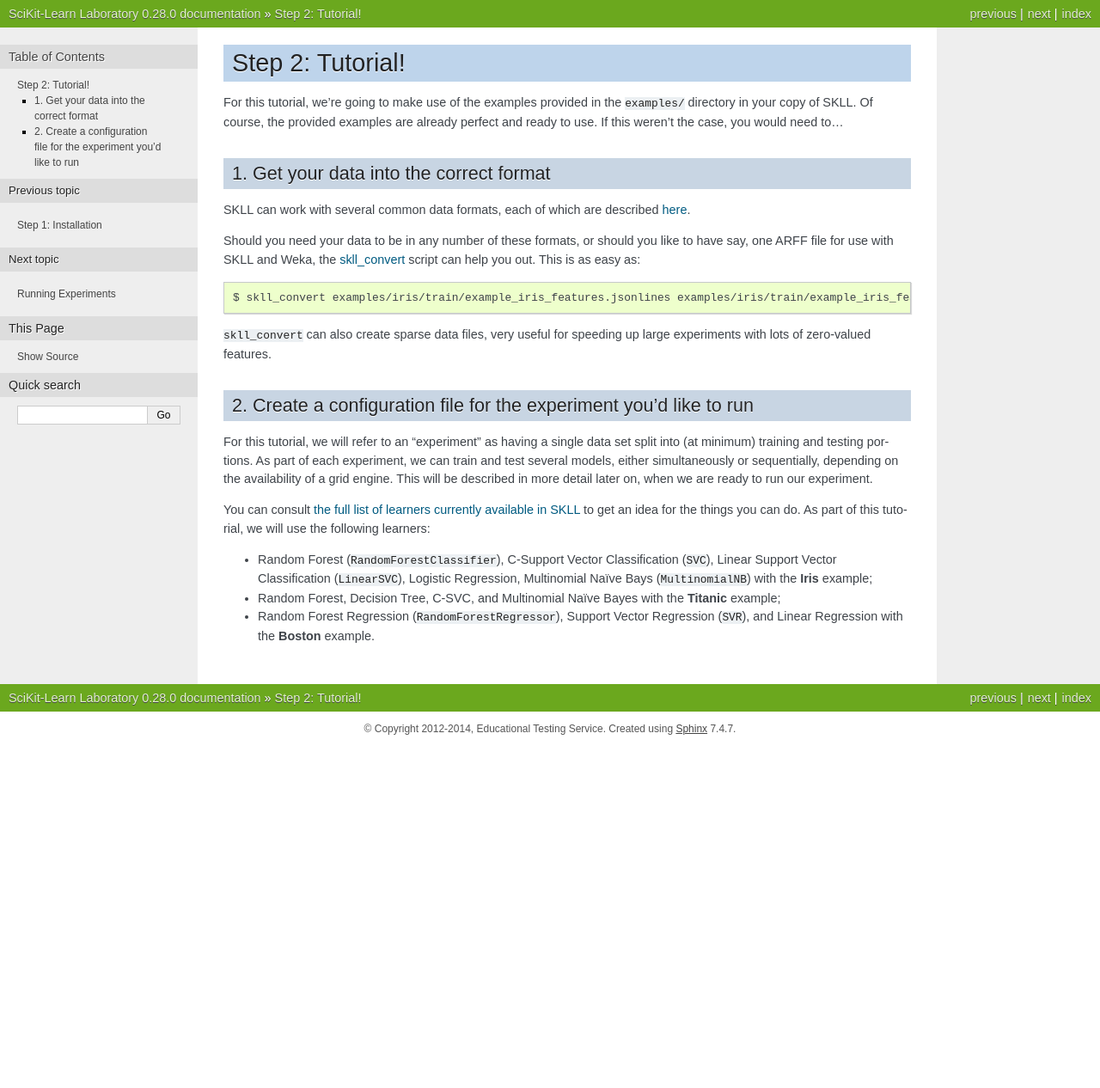
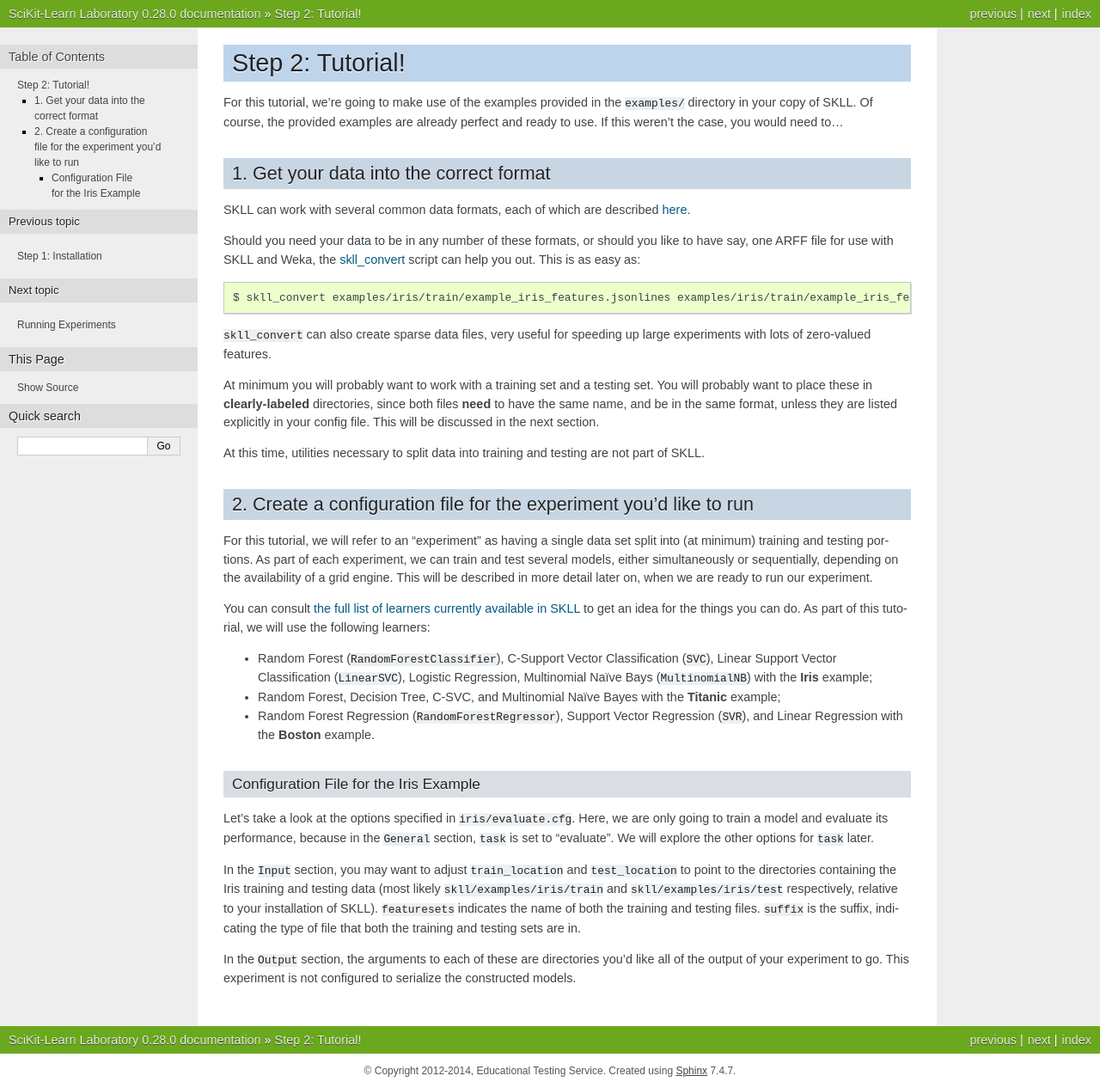
Before and after one commit to EducationalTestingService/skll, a Sphinx documentation site: the page built from doc/tutorial.rst, in a window 1280 px wide. Shown: the whole page at 86% size. Built offline with Sphinx 7.4.7, drawn with Linux system fonts in a browser that asks for light colours; before the commit the page ends 900 px from its top, so only the background shows below that.

Commit message:
Iris configuration file walk-through.

```diff
--- a/doc/tutorial.rst
+++ b/doc/tutorial.rst
@@ -14,6 +14,10 @@ Should you need your data to be in any number of these formats, or should you li
 
 ``skll_convert`` can also create sparse data files, very useful for speeding up large experiments with lots of zero-valued features.
 
+At minimum you will probably want to work with a training set and a testing set.  You will probably want to place these in **clearly-labeled** directories, since both files **need** to have the same name, and be in the same format, unless they are listed explicitly in your config file.  This will be discussed in the next section.
+
+At this time, utilities necessary to split data into training and testing are not part of SKLL.
+
 2. Create a configuration file for the experiment you'd like to run
 -------------------------------------------------------------------
 
@@ -24,3 +28,12 @@ You can consult :ref:`the full list of learners currently available in SKLL <lea
 * Random Forest (``RandomForestClassifier``), C-Support Vector Classification (``SVC``), Linear Support Vector Classification (``LinearSVC``), Logistic Regression, Multinomial Naïve Bays (``MultinomialNB``) with the **Iris** example;
 * Random Forest, Decision Tree, C-SVC, and Multinomial Naïve Bayes with the **Titanic** example;
 * Random Forest Regression (``RandomForestRegressor``), Support Vector Regression (``SVR``), and Linear Regression with the **Boston** example.
+
+Configuration File for the Iris Example
+^^^^^^^^^^^^^^^^^^^^^^^^^^^^^^^^^^^^^^^
+
+Let's take a look at the options specified in ``iris/evaluate.cfg``.  Here, we are only going to train a model and evaluate its performance, because in the ``General`` section, ``task`` is set to "evaluate".  We will explore the other options for ``task`` later.
+
+In the ``Input`` section, you may want to adjust ``train_location`` and ``test_location`` to point to the directories containing the Iris training and testing data (most likely ``skll/examples/iris/train`` and ``skll/examples/iris/test`` respectively, relative to your installation of SKLL).  ``featuresets`` indicates the name of both the training and testing files.  ``suffix`` is the suffix, indicating the type of file that both the training and testing sets are in.
+
+In the ``Output`` section, the arguments to each of these are directories you'd like all of the output of your experiment to go.  This experiment is not configured to serialize the constructed models.
```
